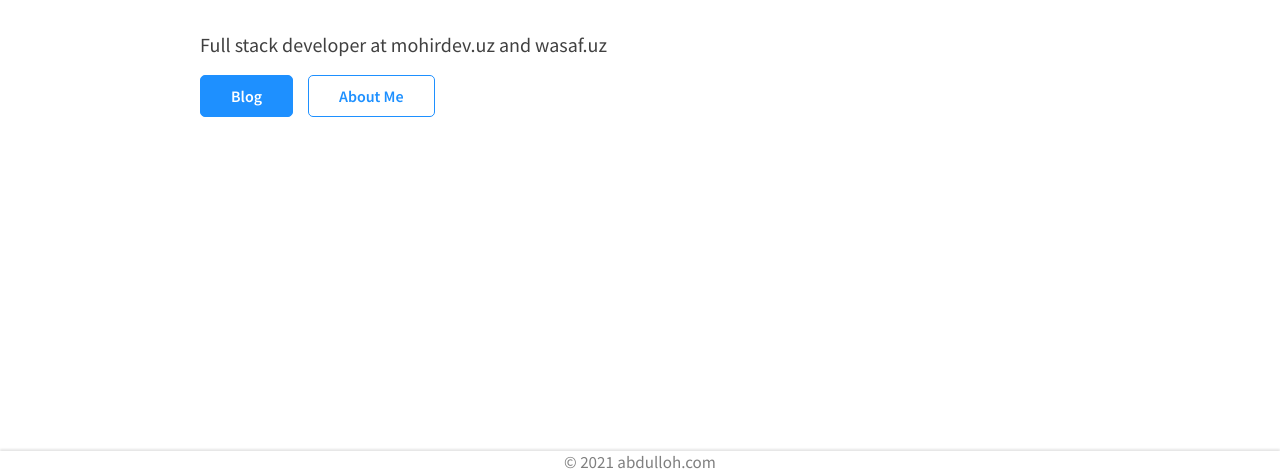
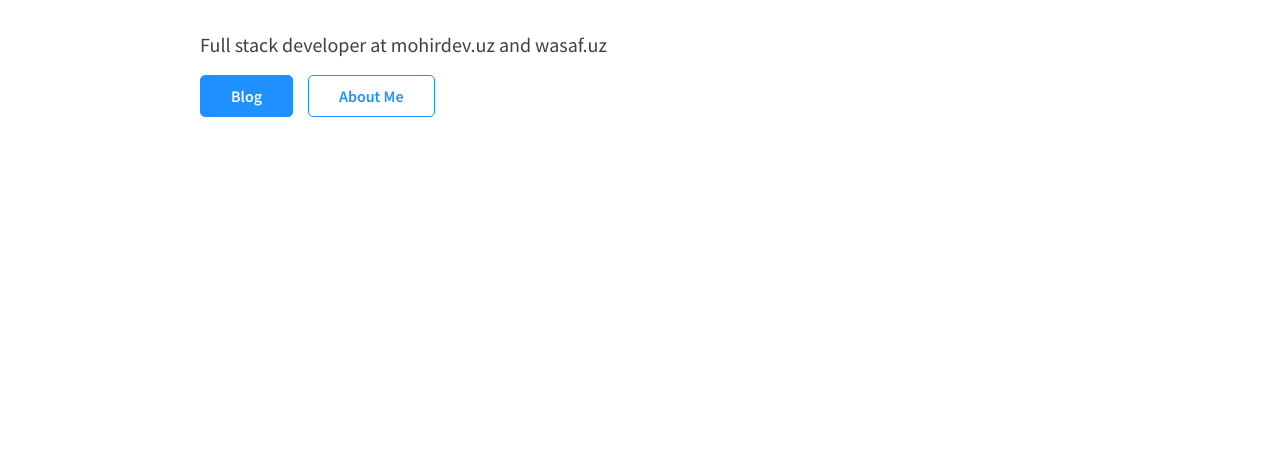
Before and after one commit to abdullohjorayev/blog, a plain HTML site: page index.html in a window 1280 px wide. Shown: the part 327-800 px from the top of the page. Drawn offline with Linux system fonts and the light colour scheme.

Commit message:
Delete footer section.

```diff
--- a/index.html
+++ b/index.html
@@ -57,8 +57,5 @@
       </div>
     </section>
   </main>
-  <footer>
-    <p>&copy; 2021 abdulloh.com</p>
-  </footer>
 </body>
 </html>
```
